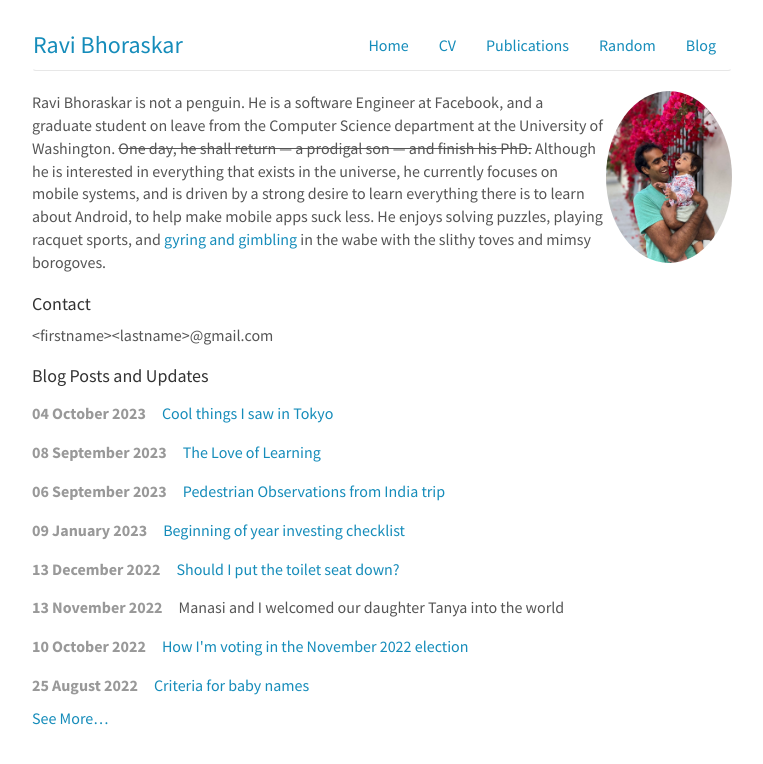
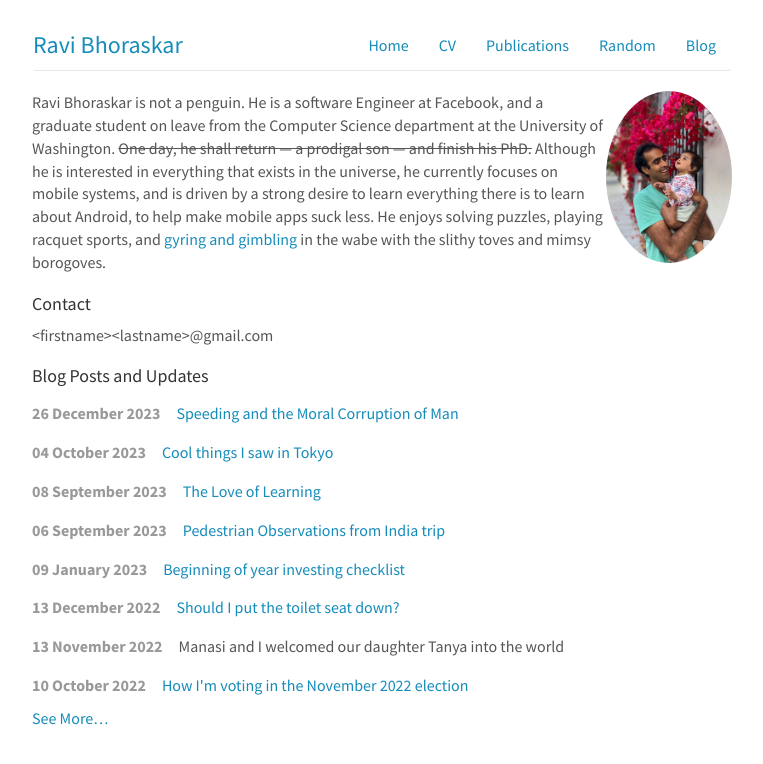
Before and after one commit to ravibhoraskar/ravibhoraskar.github.io, a Jekyll site: the page built from index.html, in a window 1280 px wide. Shown: the top 764 px of the page, without its empty margins (258-1021 px from the left). Built offline with Jekyll 4.4.1, drawn with Linux system fonts in a browser that asks for light colours.

Commit message:
Publish speeding

```diff
--- a/_drafts/speeding.md
+++ b/_posts/2023-12-25-speeding.md
@@ -1,6 +1,7 @@
 ---
 layout: post
-title: Speeding and the Moral Corruption of Society
+title: Speeding and the Moral Corruption of Man
+date: 2023-12-25 22:00 -0800
 ---
 
 The general expectation on American freeways is that speeding 10-15 mph above
```
